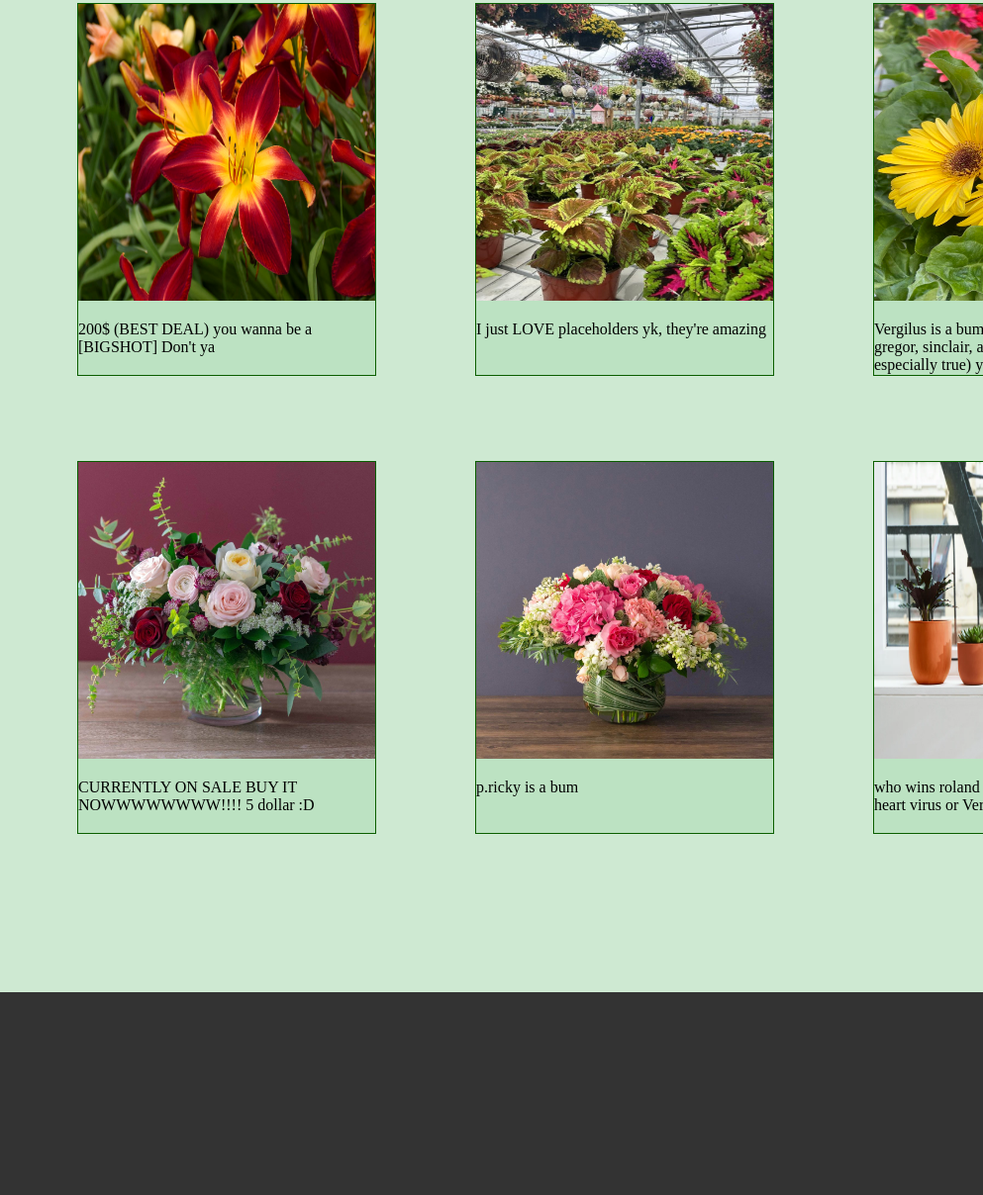
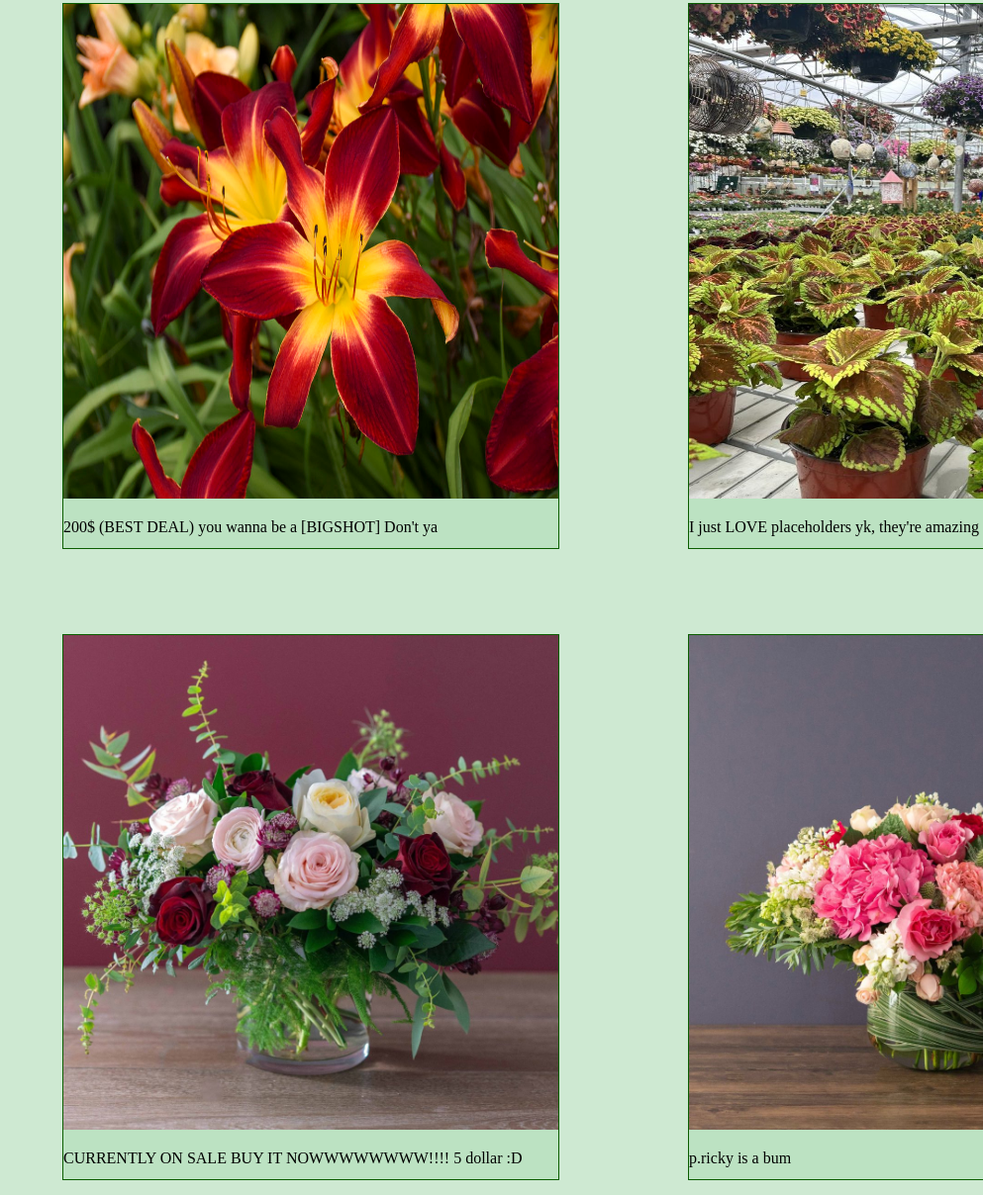
Before and after one commit to 28kkoduah-art/Horticulture, a plain HTML site: page index.html in a window 1280 px wide. Shown: the part 626-1834 px from the top of the page at 99% size, without its empty margins (287-1280 px from the left). Drawn offline with Linux system fonts and the light colour scheme.

Commit message:
Add files via upload

```diff
--- a/css.css
+++ b/css.css
@@ -1,24 +1,24 @@
 .containers {
 display: flex;
-padding: 0 365px;
-column-gap: 100px;
+padding: 0 350px;
+column-gap: 130px;
 }
 .containers2 {
 display: flex;
-padding: 0 230px;
-column-gap: 150px;
+padding: 0 200px;
+column-gap: 62px;
 }
 
 .box-1 {
-  width: 300px;
-  height: 375px;
+  width: 500px;
+  height: 550px;
   border: 1px solid rgb(11, 94, 0);
   background-color: rgb(188, 226, 194);
 }
 
 .box-2 {
-  width: 300px;
-  height: 375px;
+  width: 500px;
+  height: 550px;
   border: 1px solid rgb(11, 94, 0);
   background-color: rgb(188, 226, 194);
 }
@@ -30,8 +30,8 @@ column-gap: 150px;
   background-color: rgb(188, 226, 194);
 }
 .box-4 {
-  width: 300px;
-  height: 375px;
+  width: 425px;
+  height: 425px;
   border: 1px solid rgb(11, 94, 0);
   background-color: rgb(188, 226, 194);
 }
--- a/index.html
+++ b/index.html
@@ -73,12 +73,11 @@ Plant sales are an important part of the horticulture curriculum, giving student
 </pre>
  <pre><h1><b style="color: #0a3b00;">                       Sales</b></h1></pre>
 <div class="containers">
-    <div class="box-1"><img height="300px" width="300px" src="./Assets/Images/flower1.jpg">
+    <div class="box-1"><img height="500px" width="500px" src="./Assets/Images/flower1.jpg">
     <p>200$ (BEST DEAL) you wanna be a [BIGSHOT] Don't ya</p></div>
-    <div class="box-2"><img height="300px" width="300px" src="./Assets/Images/flower2.jpg">
+    <div class="box-2"><img height="500px" width="500px" src="./Assets/Images/flower2.jpg">
     <p>I just LOVE placeholders yk, they're amazing </p></div>
-    <div class="box-3"><img height="300px" width="300px" src="./Assets/Images/flower3.jpg">
-    <p>Vergilus is a bum and a fraud loses to base gregor, sinclair, and yisang (last one is especially true) ya gotta believe me</p></div>
+
 </div>
 <pre>
 
@@ -87,12 +86,11 @@ Plant sales are an important part of the horticulture curriculum, giving student
 
 </pre>
 <div class="containers">
-    <div class="box-1"><img height="300px" width="300px" src="./Assets/Images/flower4.jpg">
+    <div class="box-1"><img height="500px" width="500px" src="./Assets/Images/flower4.jpg">
     <p>CURRENTLY ON SALE BUY IT NOWWWWWWWW!!!! 5 dollar :D</p></div>
-    <div class="box-2"><img height="300px" width="300px" src="./Assets/Images/flower5.jpg">
+    <div class="box-2"><img height="500px" width="500px" src="./Assets/Images/flower5.jpg">
     <p>p.ricky is a bum </p></div>
-    <div class="box-3"><img height="300px" width="300px" src="./Assets/Images/flower6.webp">
-    <p>who wins roland blindfolded, no limbs, and a heart virus or Vergilus</p></div>
+
 </div>
 </body>
 <footer>
```
